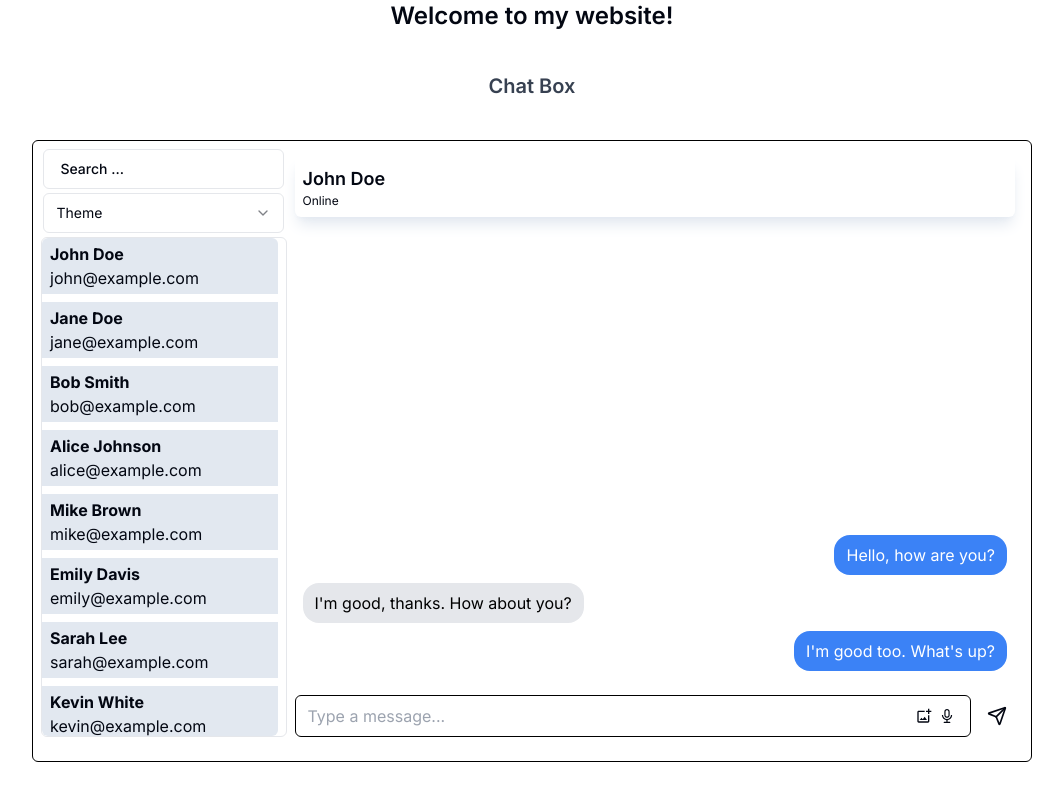
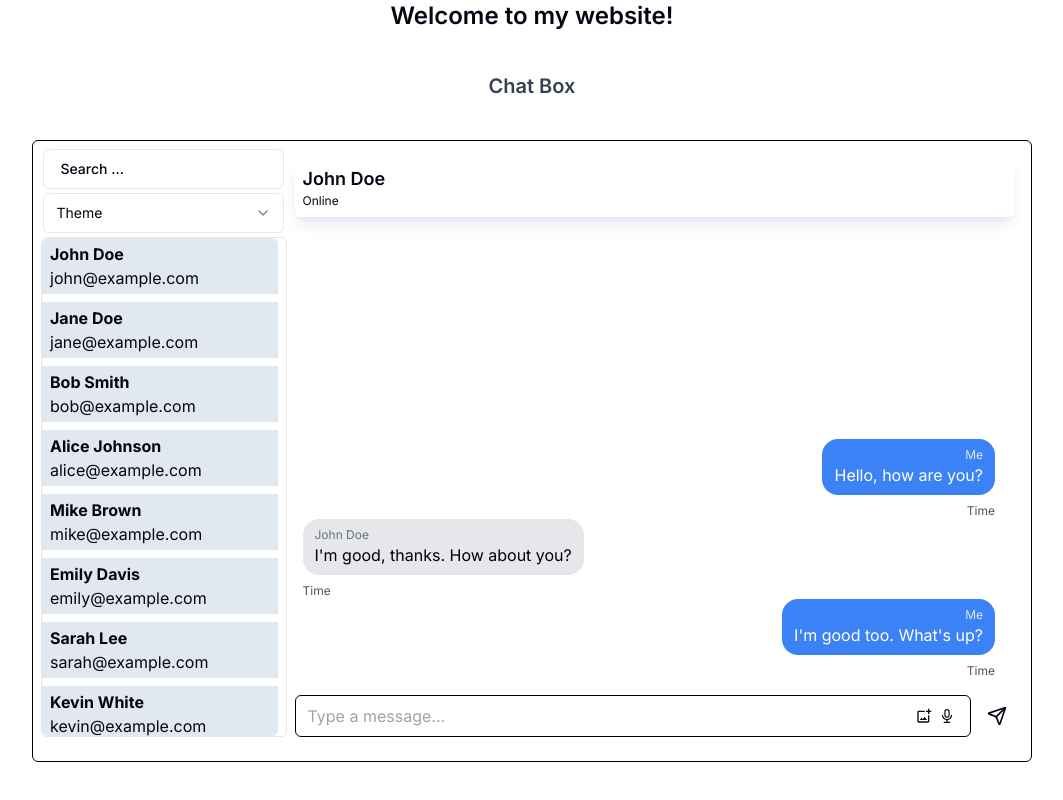
Before and after one commit to pally0091/chat-interface, a Next.js app: page / in a window 1280 px wide. Shown: the whole page, without its empty margins (108-1171 px from the left). Built offline with nearby package versions, Linux system fonts and the light colour scheme.

Commit message:
Updated Messages component with new CSS classes and added sender and time information to each message

```diff
--- a/src/app/page.tsx
+++ b/src/app/page.tsx
@@ -213,10 +213,10 @@ const UserList = () => {
 const Messages = ({ data }: { data: any }) => {
   return (
     <div className="flex flex-col gap-4 w-full px-2 mt-16">
-      <ScrollArea className="max-h-[500px] h-full">
+      <ScrollArea className="max-h-[500px] h-full pe-3">
         {data.map((message: any) => (
+          <div key={message.id}>
             <div
-            key={message.id}
               className={`flex w-full mb-2 ${
                 message.sender === "Me" ? "justify-end" : "justify-start"
               }`}
@@ -224,12 +224,27 @@ const Messages = ({ data }: { data: any }) => {
               <div
                 className={`rounded-2xl px-3 py-2 ${
                   message.sender === "Me"
-                  ? "bg-blue-500 text-white"
-                  : "bg-gray-200 text-black"
+                    ? "bg-blue-500 text-white text-right"
+                    : "bg-gray-200 text-black text-left"
                 }`}
               >
+                <p
+                  className={`text-xs ${
+                    message.sender === "Me" ? "text-gray-200" : "text-gray-500"
+                  }`}
+                >
+                  {message.sender}
+                </p>
                 <p>{message.text}</p>
               </div>
+            </div>
+            <p
+              className={`text-xs text-gray-600 ${
+                message.sender === "Me" ? "text-right" : "text-left"
+              }`}
+            >
+              Time
+            </p>
           </div>
         ))}
       </ScrollArea>
```
Lines whose indentation alone changed are shown as unchanged.
